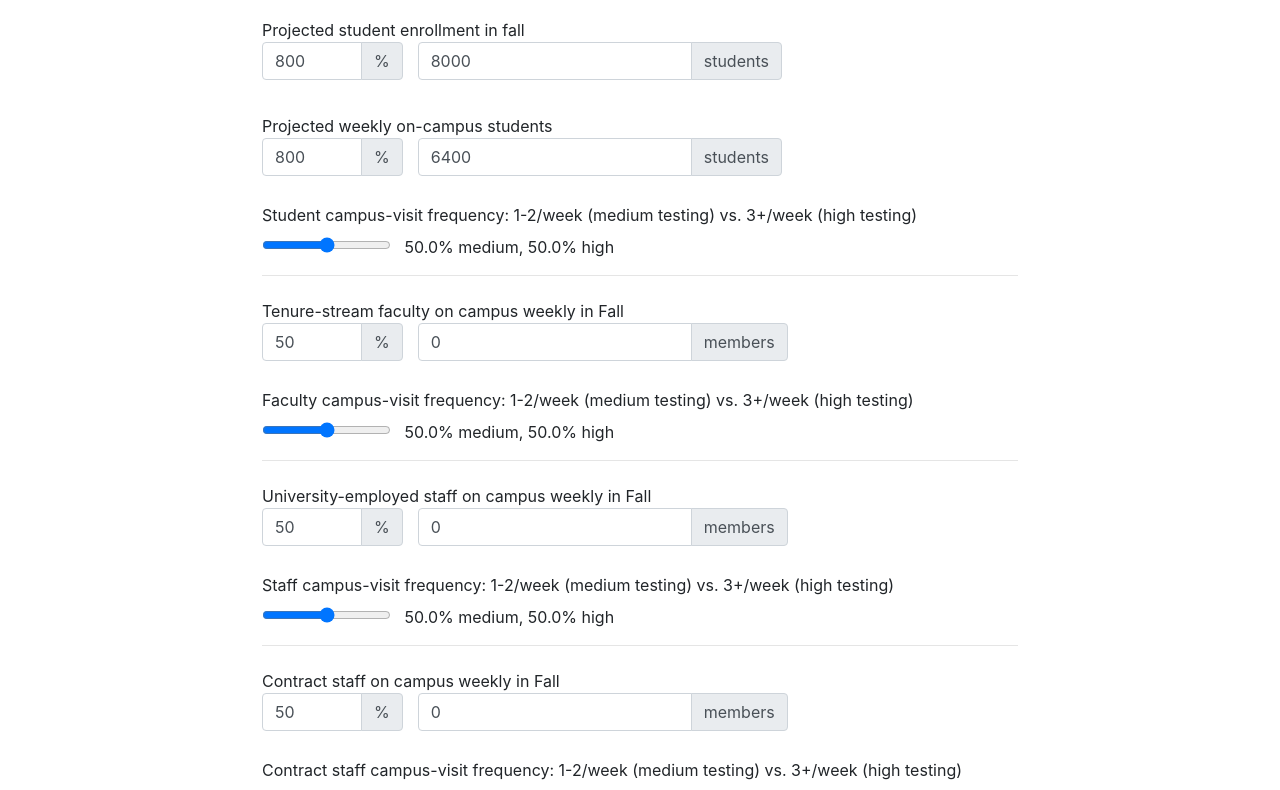
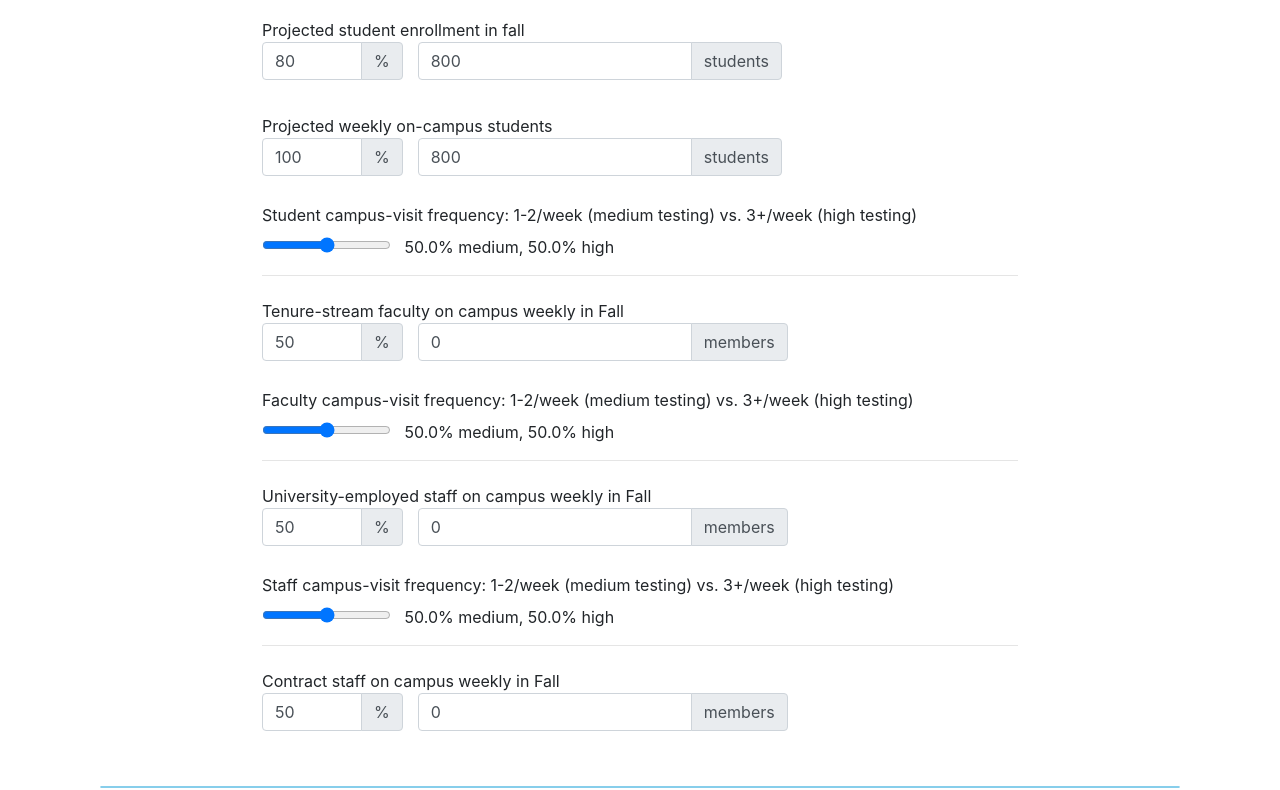
Before and after one commit to mggg/uni-calculator, a React (Create React App) app: page / in a window 1280 px wide. Shown: the part 2180-2970 px from the top of the page. Built offline with nearby package versions, Linux system fonts and the light colour scheme.

Commit message:
handle student %s

```diff
--- a/src/App.js
+++ b/src/App.js
@@ -14,8 +14,8 @@ class App extends React.Component {
       undergrad: 800,
       grad: 200,
       beds: 1000,
-      fallStudents: 800, // count of students who re-enrolled
-      fallInPerson: 800, // count of students coming in weekly
+      fallStudentsPct: 80, // % of students who re-enrolled
+      fallInPersonPct: 100, // % of students coming in weekly
       studentCampusFrequency: 50,
 
 
@@ -29,7 +29,7 @@ class App extends React.Component {
 
       contractStaff: 0,
       fallContractStaffPct: 50,
-      contractCampusFrequency: 50, // %
+      contractCampusFrequency: 100, // %
 
       colleges: [],
 
@@ -84,7 +84,7 @@ class App extends React.Component {
     this.setState({
       undergrad: college.undergrad,
       grad: college.grad,
-      fallStudents: college.undergrad + college.grad,
+      fallStudentsPct: 100,
       beds: college.dorms,
     });
   }
@@ -96,8 +96,8 @@ class App extends React.Component {
       });
     } else if (plan_index * 1 === 1) {
       this.setState({
-        fallStudents: (this.state.undergrad + this.state.grad) * 0.7,
-        fallInPerson: (this.state.undergrad + this.state.grad) * 0.7 * 0.8,
+        fallStudentsPct: 70,
+        fallInPersonPct: 80,
         studentCampusFrequency: 7/8 * 100,
 
         fallFacultyPct: 80,
@@ -113,8 +113,8 @@ class App extends React.Component {
       });
     } else if (plan_index * 1 === 2) {
       this.setState({
-        fallStudents: (this.state.undergrad + this.state.grad) * 0.4,
-        fallInPerson: (this.state.undergrad + this.state.grad) * 0.4 * 0.9,
+        fallStudentsPct: 40,
+        fallInPersonPct: 90,
         studentCampusFrequency: 50,
 
         fallFacultyPct: 60,
@@ -129,8 +129,8 @@ class App extends React.Component {
       });
     } else if (plan_index * 1 === 3) {
       this.setState({
-        fallStudents: (this.state.undergrad + this.state.grad) * 0.85,
-        fallInPerson: (this.state.undergrad + this.state.grad) * 0.85 * 0.9,
+        fallStudentsPct: 85,
+        fallInPersonPct: 90,
         studentCampusFrequency: 8/9 * 100,
 
         fallFacultyPct: 65,
@@ -145,8 +145,8 @@ class App extends React.Component {
       });
     } else if (plan_index * 1 === 4) {
       this.setState({
-        fallStudents: (this.state.undergrad + this.state.grad) * 0.9,
-        fallInPerson: (this.state.undergrad + this.state.grad) * 0.9 * 0.5,
+        fallStudentsPct: 90,
+        fallInPersonPct: 50,
         studentCampusFrequency: 100,
 
         fallFacultyPct: 50,
@@ -156,7 +156,7 @@ class App extends React.Component {
         staffCampusFrequency: 60,
 
         fallContractStaffPct: 0,
-        contractCampusFrequency: 0,
+        contractCampusFrequency: 100,
         scenarioSelect: 4
       });
     }
@@ -337,21 +337,21 @@ class App extends React.Component {
           <FormQ
             id="fall"
             label="Projected student enrollment in fall"
-            value={this.state.fallStudents}
+            value={this.state.fallStudentsPct}
             source={this.state.undergrad + this.state.grad}
             counts="students"
             percent="%"
-            onChange={val => this.updateRawVal('fallStudents', val * 1)}
+            onChange={val => this.updateRawVal('fallStudentsPct', val * 1)}
           />
           <FormQ
             id="fall"
             label="Projected weekly on-campus students"
-            value={this.state.fallInPerson}
-            source={this.state.fallStudents}
+            value={this.state.fallInPersonPct}
+            source={this.state.fallStudentsPct * (this.state.undergrad + this.state.grad) / 100}
             counts="students"
             percent="%"
             disabled={this.disableScenario()}
-            onChange={val => this.updateRawVal('fallInPerson', val * 1)}
+            onChange={val => this.updateRawVal('fallInPersonPct', val * 1)}
           />
 
           <TestingSlider
@@ -407,11 +407,6 @@ class App extends React.Component {
             percent="%"
             onChange={val => this.updateRawVal('fallContractStaffPct', val)}
           />
-          <TestingSlider
-            label="Contract staff campus-visit frequency"
-            value={this.state.contractCampusFrequency}
-            onChange={e => this.setState({ contractCampusFrequency: e.target.value * 1 })}
-          />
         </div>
 
         <hr id="separator"></hr>
@@ -431,7 +426,7 @@ class App extends React.Component {
                   min="0"
                   value={
                     Math.round((
-                      this.state.fallInPerson * this.state.studentCampusFrequency
+                      this.state.fallInPersonPct/100 * this.state.fallStudentsPct/100 * (this.state.undergrad + this.state.grad) * this.state.studentCampusFrequency
                       + this.state.fallFacultyPct/100 * this.state.normalFaculty * this.state.facultyCampusFrequency
                       + this.state.fallStaffPct/100 * this.state.normalStaff * this.state.staffCampusFrequency
                       + this.state.fallContractStaffPct/100 * this.state.contractStaff * this.state.contractCampusFrequency
@@ -480,7 +475,7 @@ class App extends React.Component {
                   min="0"
                   value={
                     Math.round((
-                      this.state.fallInPerson * (100 - this.state.studentCampusFrequency)
+                      this.state.fallInPersonPct/100 * this.state.fallStudentsPct/100 * (this.state.undergrad + this.state.grad) * (100 - this.state.studentCampusFrequency)
                       + this.state.fallFacultyPct/100 * this.state.normalFaculty * (100 - this.state.facultyCampusFrequency)
                       + this.state.fallStaffPct/100 * this.state.normalStaff * (100 - this.state.staffCampusFrequency)
                       + this.state.fallContractStaffPct/100 * this.state.contractStaff * (100 - this.state.contractCampusFrequency)
@@ -572,7 +567,7 @@ class App extends React.Component {
             ? <div style={{marginLeft:"15%", marginRight: "15%"}}>
               <h4>Outcomes</h4>
               <div style={{color: 'red'}}>
-                {["semesterLength", "highTestFrequency", "costPerTest", "mediumTestFrequency", "fallStaffPct", "fallFacultyPct", "fallStudents", "fallInPerson"].map((key) => {
+                {["semesterLength", "highTestFrequency", "costPerTest", "mediumTestFrequency", "fallStaffPct", "fallFacultyPct", "fallStudentPct", "fallInPersonPct"].map((key) => {
                   return (this.state[key] * 1) ? null : "Non-numeric value for: " + key;
                 })}
               </div>
@@ -596,7 +591,7 @@ class App extends React.Component {
                 <strong>$
                 {Math.round(this.state.costPerTest * this.state.semesterLength / 100 * (
 
-                  ((this.state.fallInPerson * (100 - this.state.studentCampusFrequency)
+                  ((this.state.fallInPersonPct/100 * this.state.fallStudentsPct/100 * (this.state.undergrad * 1 + this.state.grad * 1) * (100 - this.state.studentCampusFrequency)
                   + this.state.fallFacultyPct/100 * this.state.normalFaculty * (100 - this.state.facultyCampusFrequency)
                   + this.state.fallStaffPct/100 * this.state.normalStaff * (100 - this.state.staffCampusFrequency)
                   + this.state.fallContractStaffPct/100 * this.state.contractStaff * (100 - this.state.contractCampusFrequency))
@@ -604,7 +599,7 @@ class App extends React.Component {
 
                   +
 
-                  ((this.state.fallInPerson * this.state.studentCampusFrequency
+                  ((this.state.fallInPersonPct/100 * this.state.fallStudentsPct/100 * (this.state.undergrad * 1 + this.state.grad * 1) * this.state.studentCampusFrequency
                   + this.state.fallFacultyPct/100 * this.state.normalFaculty * this.state.facultyCampusFrequency
                   + this.state.fallStaffPct/100 * this.state.normalStaff * this.state.staffCampusFrequency
                   + this.state.fallContractStaffPct/100 * this.state.contractStaff * this.state.contractCampusFrequency)
```
